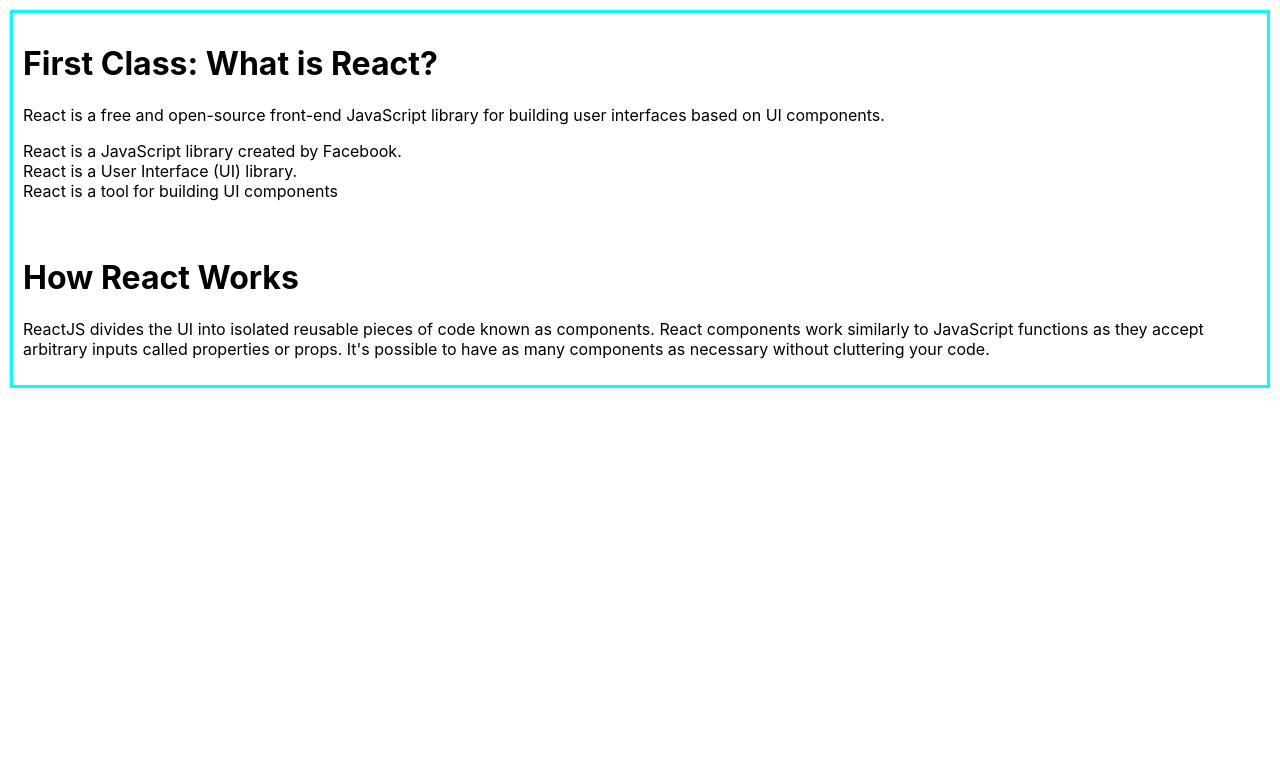
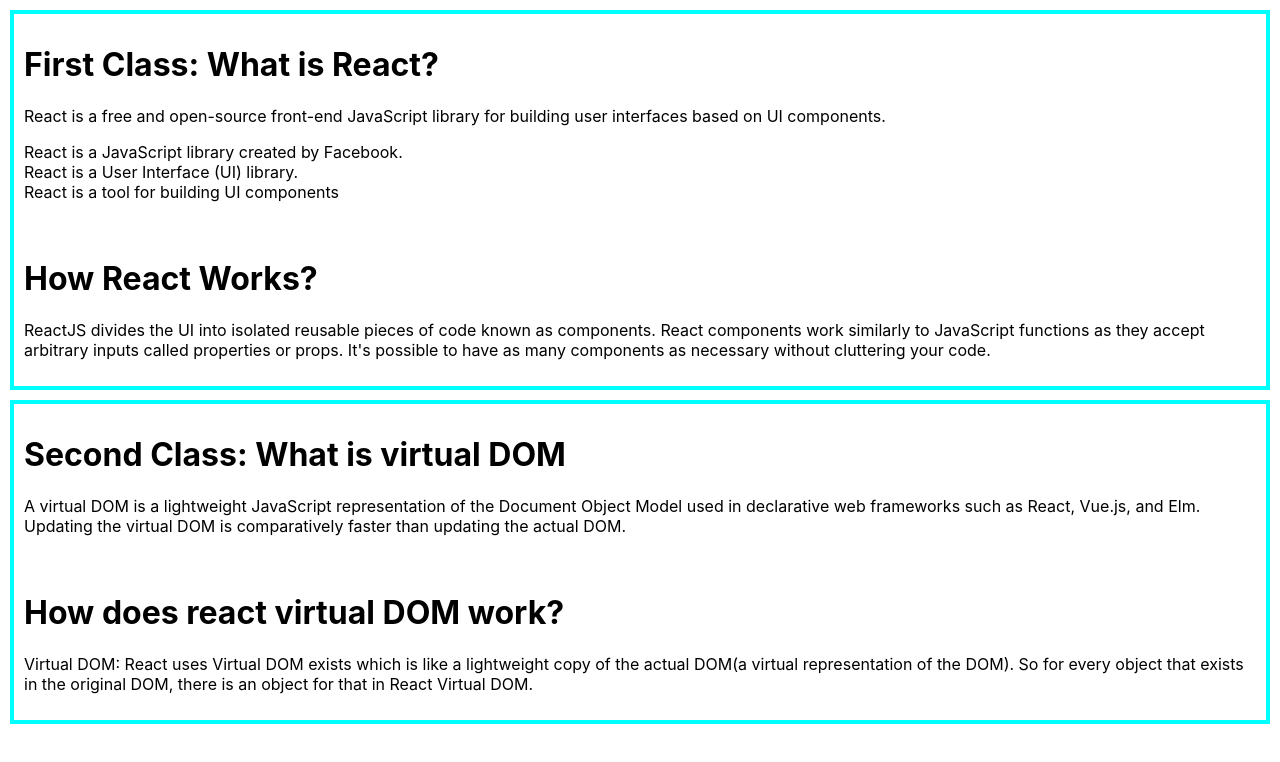
Before and after one commit to khaled39ab/React-With-LWS, a React (Create React App) app: page / in a window 1280 px wide. Shown: the top 762 px of the page. Built offline with nearby package versions, Linux system fonts and the light colour scheme.

Commit message:
second class about virtual dom

```diff
--- a/src/App.js
+++ b/src/App.js
@@ -1,10 +1,12 @@
 import './App.css';
 import AboutReact from './class/AboutReact';
+import VirtualDom from './class/VirtualDom';
 
 function App() {
   return (
     <div>
       <AboutReact></AboutReact>
+      <VirtualDom></VirtualDom>
     </div>
   );
 }
--- a/src/class/AboutReact.js
+++ b/src/class/AboutReact.js
@@ -2,7 +2,7 @@ import React from 'react';
 
 const AboutReact = () => {
     return (
-        <div style={{'border':'3px solid cyan', 'padding': '10px', 'margin': '10px'}}>
+        <div style={{'border':'4px solid cyan', 'padding': '10px', 'margin': '10px'}}>
             <h1>First Class: What is React? </h1>
             <p>React is a free and open-source front-end JavaScript library for building user interfaces based on UI components.</p>
             <p>React is a JavaScript library created by Facebook. <br />
@@ -10,7 +10,7 @@ const AboutReact = () => {
                 React is a tool for building UI components</p>
 
             <br />
-            <h1>How React Works</h1>
+            <h1>How React Works?</h1>
             <p>ReactJS divides the UI into isolated reusable pieces of code known as components. React components work similarly to JavaScript functions as they accept arbitrary inputs called properties or props. It's possible to have as many components as necessary without cluttering your code.</p>
         </div>
     );
--- /dev/null
+++ b/src/class/VirtualDom.js
@@ -0,0 +1,16 @@
+import React from 'react';
+
+const VirtualDom = () => {
+    return (
+        <div style={{'border':'4px solid cyan', 'padding': '10px', 'margin': '10px'}}>
+            <h1>Second Class: What is virtual DOM </h1>
+            <p>A virtual DOM is a lightweight JavaScript representation of the Document Object Model used in declarative web frameworks such as React, Vue.js, and Elm. Updating the virtual DOM is comparatively faster than updating the actual DOM.</p>
+
+            <br />
+            <h1>How does react virtual DOM work?</h1>
+            <p>Virtual DOM: React uses Virtual DOM exists which is like a lightweight copy of the actual DOM(a virtual representation of the DOM). So for every object that exists in the original DOM, there is an object for that in React Virtual DOM.</p>
+        </div>
+    );
+};
+
+export default VirtualDom;
```
